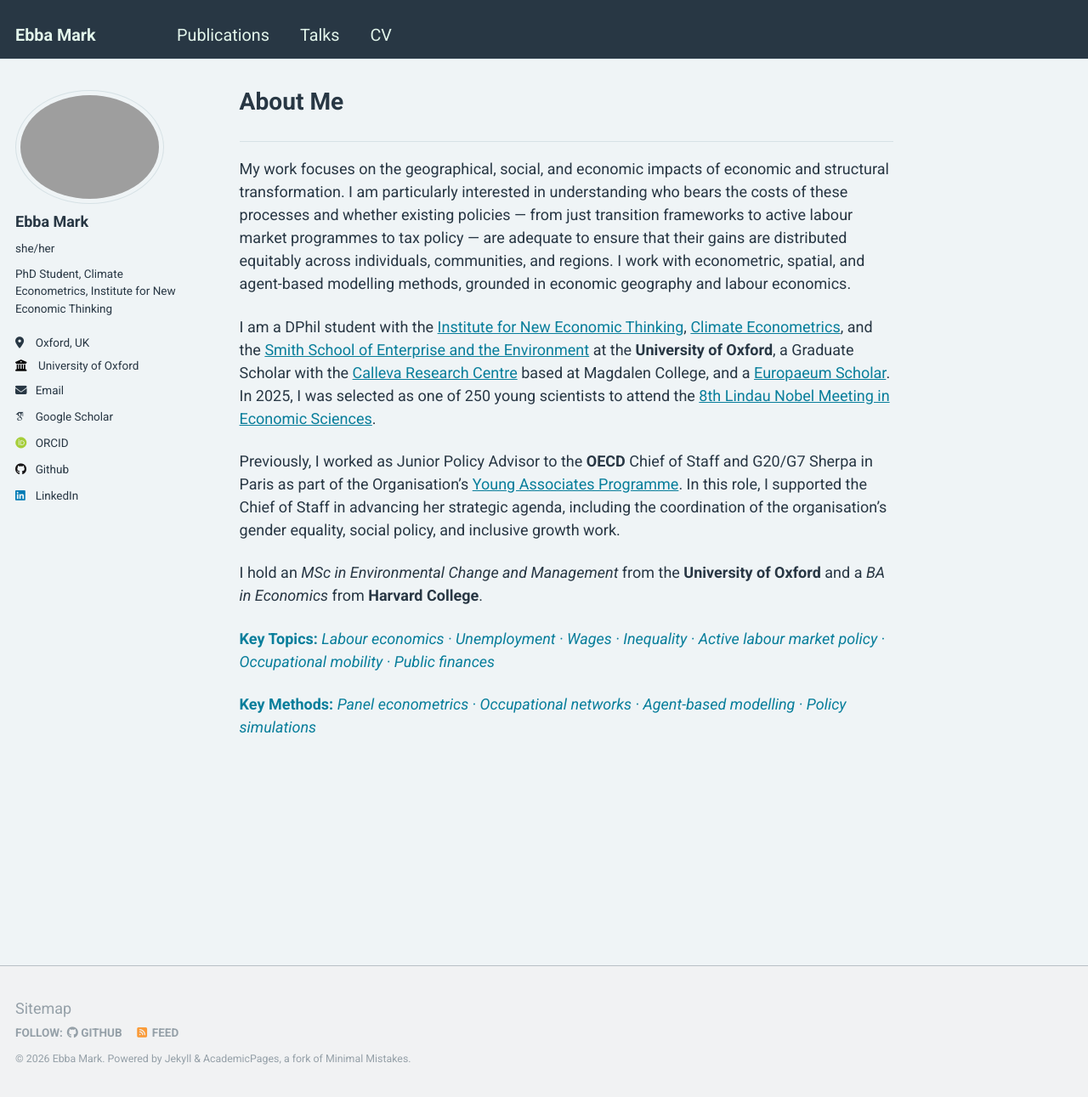
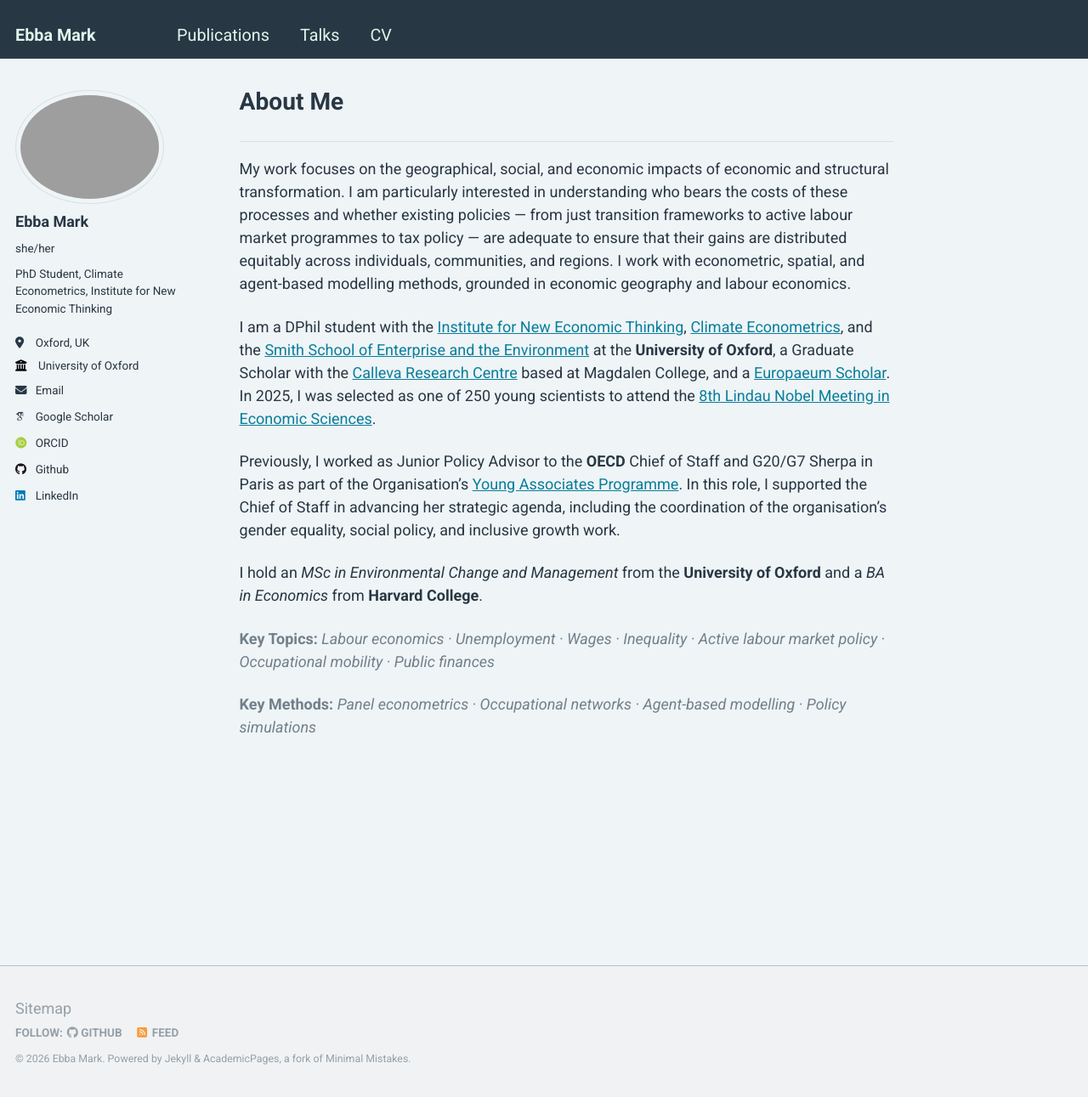
Before and after one commit to ebbam/ebba_website, a Jekyll site: the page built from _pages/about.md, in a window 1280 px wide and 1291 px high. Shown: the whole window at 85% size. Built offline with Jekyll 4.4.1, drawn with Linux system fonts in a browser that asks for light colours; some web fonts are replaced.

Commit message:
grey keywords

```diff
--- a/_sass/_page.scss
+++ b/_sass/_page.scss
@@ -108,7 +108,7 @@
 }
 
 .page__content p.about__keywords {
-  color: $info-color;
+  color: $gray;
 }
 
 .page__hero {
```
